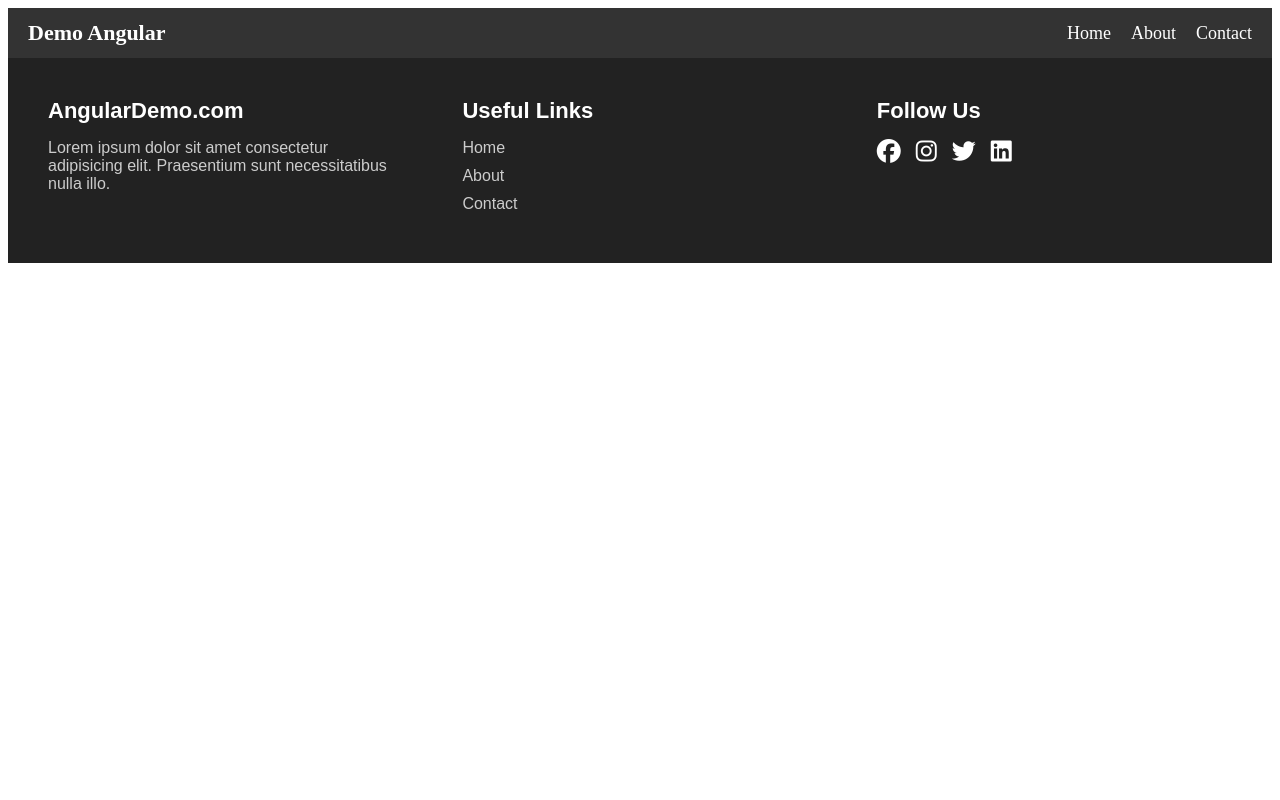
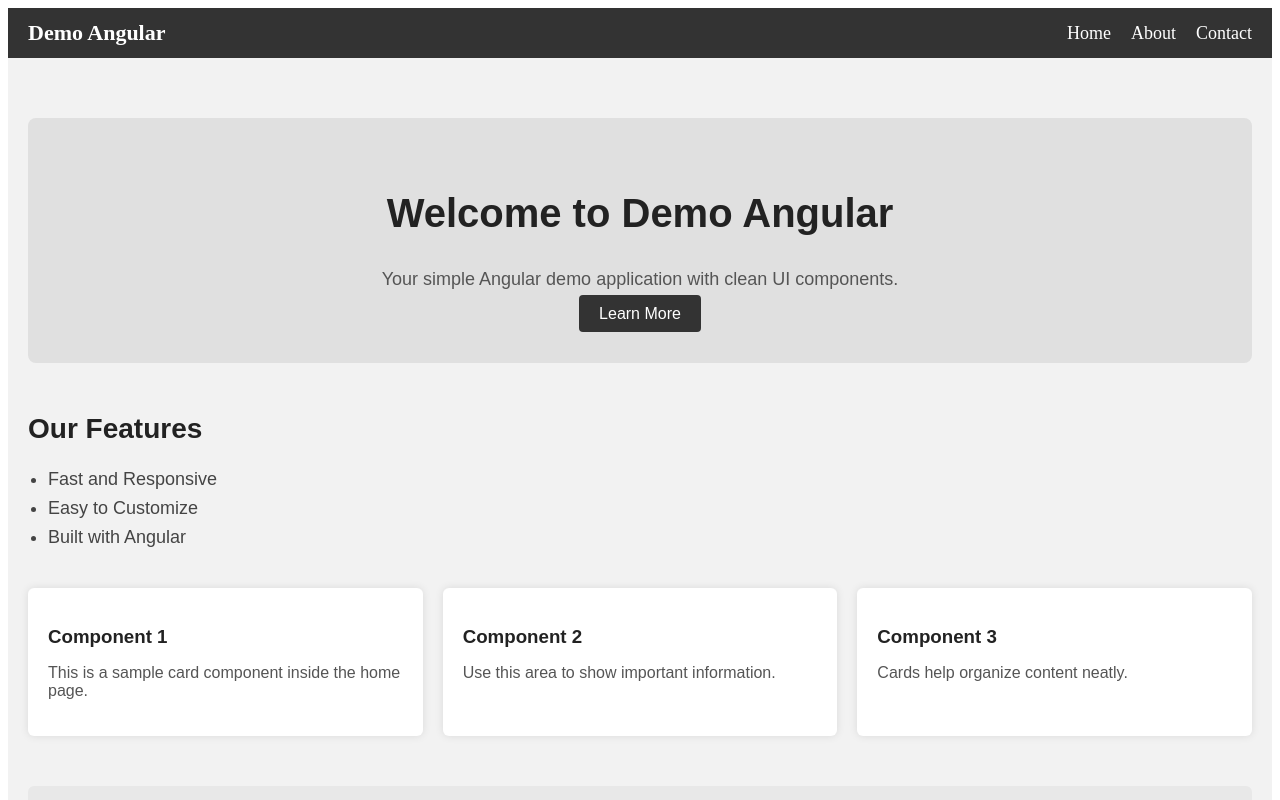
Before and after one commit to AksaMJML/AngularLearningJourney, an Angular app: page / in a window 1280 px wide. Shown: the top 800 px of the page. Built offline with nearby package versions, Linux system fonts and the light colour scheme.

Commit message:
feat: add Home component to app imports and template

```diff
--- a/src/app/app.html
+++ b/src/app/app.html
@@ -1,3 +1,4 @@
 <app-nav></app-nav>
+<app-home></app-home>
 <router-outlet></router-outlet>
 <app-footer></app-footer>
--- a/src/app/app.ts
+++ b/src/app/app.ts
@@ -3,6 +3,7 @@ import { RouterOutlet } from '@angular/router';
 import { Nav } from "./page/nav/nav";
 import { Footer } from "./page/footer/footer";
 import { FormsModule } from '@angular/forms';
+import { Home } from "./page/home/home";
 
 interface Customer{
   name : string;
@@ -13,7 +14,7 @@ interface Customer{
 
 @Component({
   selector: 'app-root',
-  imports: [RouterOutlet, Nav, Footer, FormsModule],
+  imports: [RouterOutlet, Nav, Footer, FormsModule, Home],
   templateUrl: './app.html',
   styleUrl: './app.css'
 })
```
